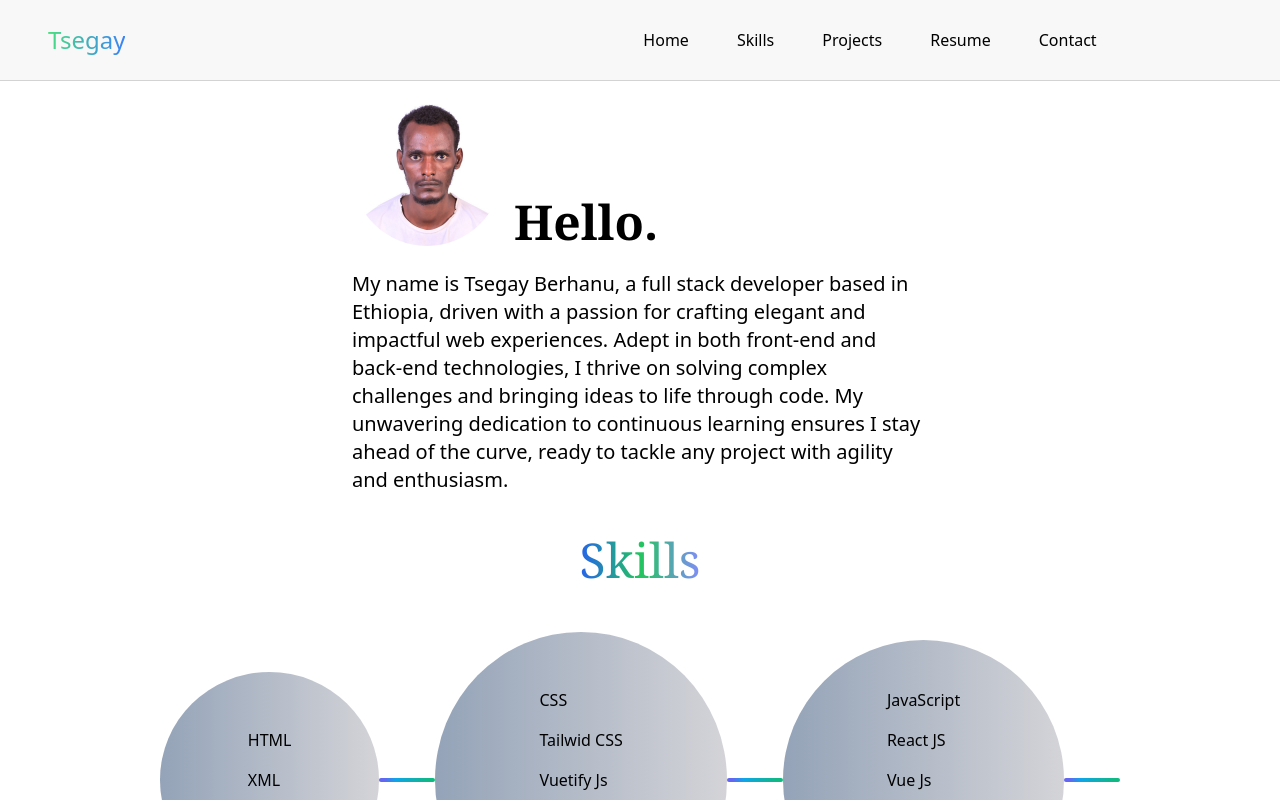
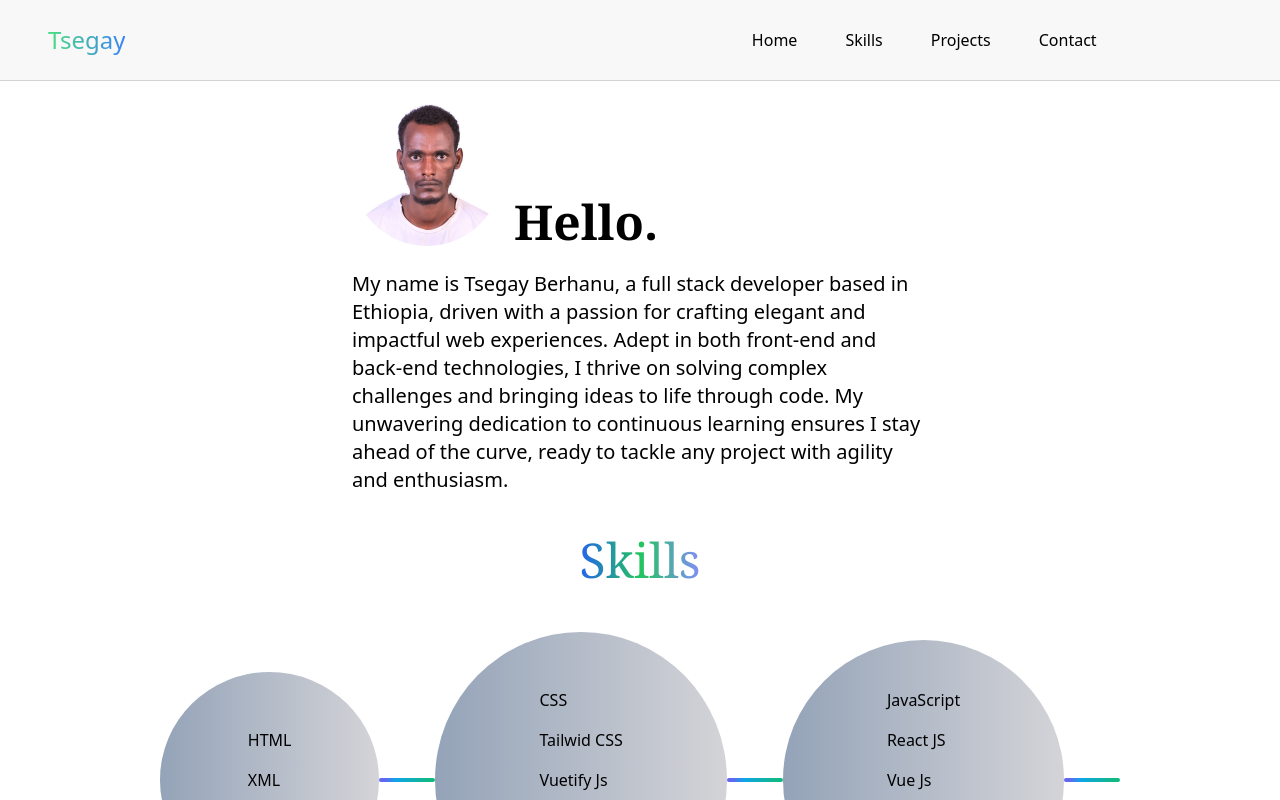
Before and after one commit to tsegay186/portofilio, a Next.js app: page / in a window 1280 px wide. Shown: the top 800 px of the page. Built offline with nearby package versions, Linux system fonts and the light colour scheme.

Commit message:
layedout: an increase in gap was made

```diff
--- a/app/components/AppHeader.tsx
+++ b/app/components/AppHeader.tsx
@@ -51,9 +51,9 @@ const Nav = () => {
                 <li className='w-full'>
                     <Link href="/#projects" className='py-2 w:full flex justify-center hover:bg-emerald-300 w-full h-full  sm:hover:bg-slate-100 sm:p-2' >Projects</Link>
                 </li>
-                <li className='w-full'>
+                {/* <li className='w-full'>
                     <Link href="/#resume" className='py-2 w:full flex justify-center hover:bg-emerald-300 w-full h-full  sm:hover:bg-slate-100 sm:p-2' >Resume</Link>
-                </li>
+                </li> */}
                 <li className='w-full'>
                     <Link href="/#contact" className='py-2 w:full flex justify-center hover:bg-emerald-300 w-full h-full  sm:hover:bg-slate-100 sm:p-2' >Contact</Link>
                 </li>
--- a/app/page.tsx
+++ b/app/page.tsx
@@ -22,7 +22,7 @@ export default function Home() {
         </section>
         <section
           id="projects"
-          className=" flex  justify-center w-full  sm:w-3/4 flex-col sm:flex-row flex-wrap gap-x-8 gap-y-4"
+          className=" flex  justify-center w-full  sm:w-3/4 flex-col sm:flex-row flex-wrap gap-x-8 gap-y-8"
         >
           <div className="self-center md:justify-end mb-8">
             <h1 className="text-5xl font-serif bg-gradient-to-r from-blue-600 via-green-500 to-indigo-400 inline-block text-transparent bg-clip-text">Projects</h1>
```
